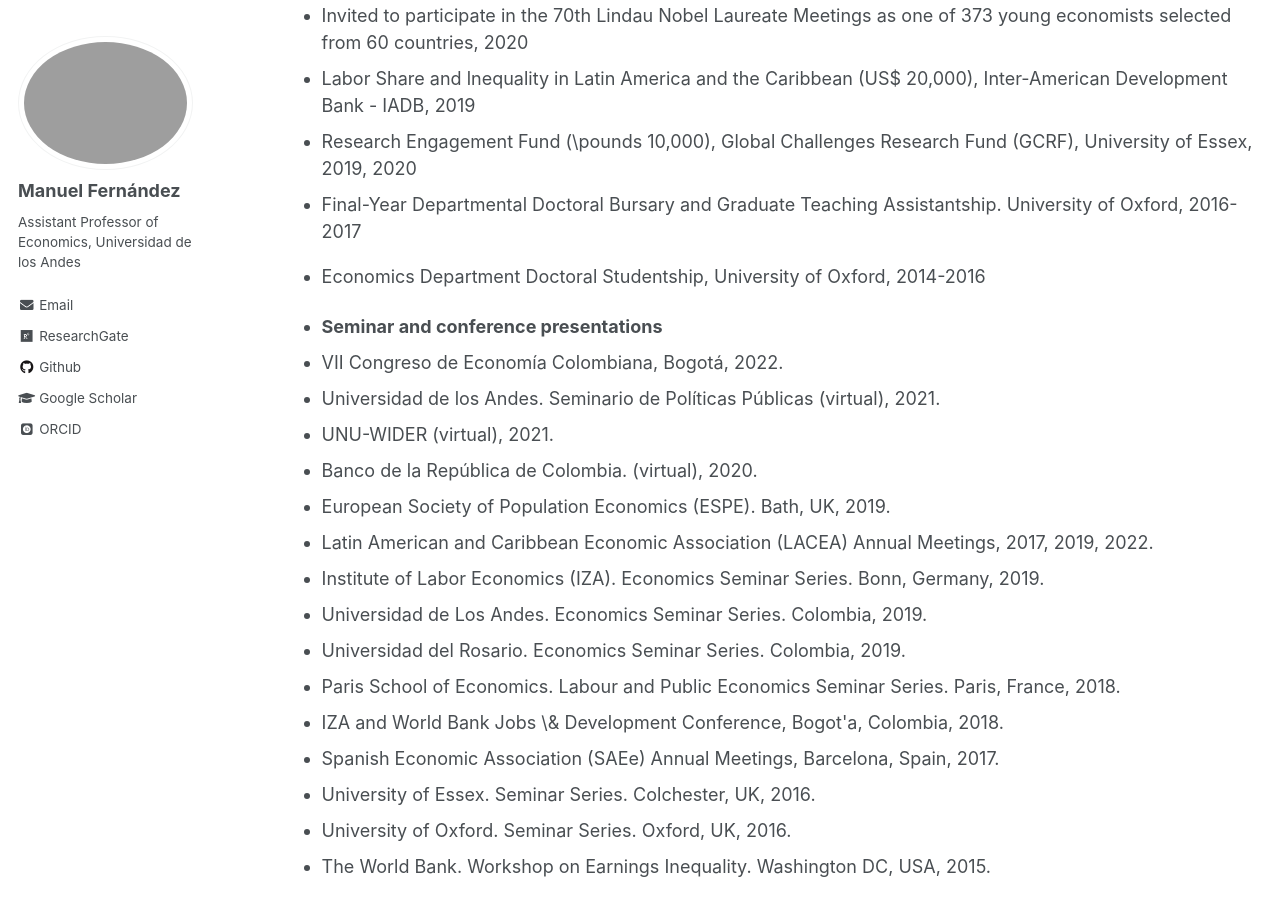
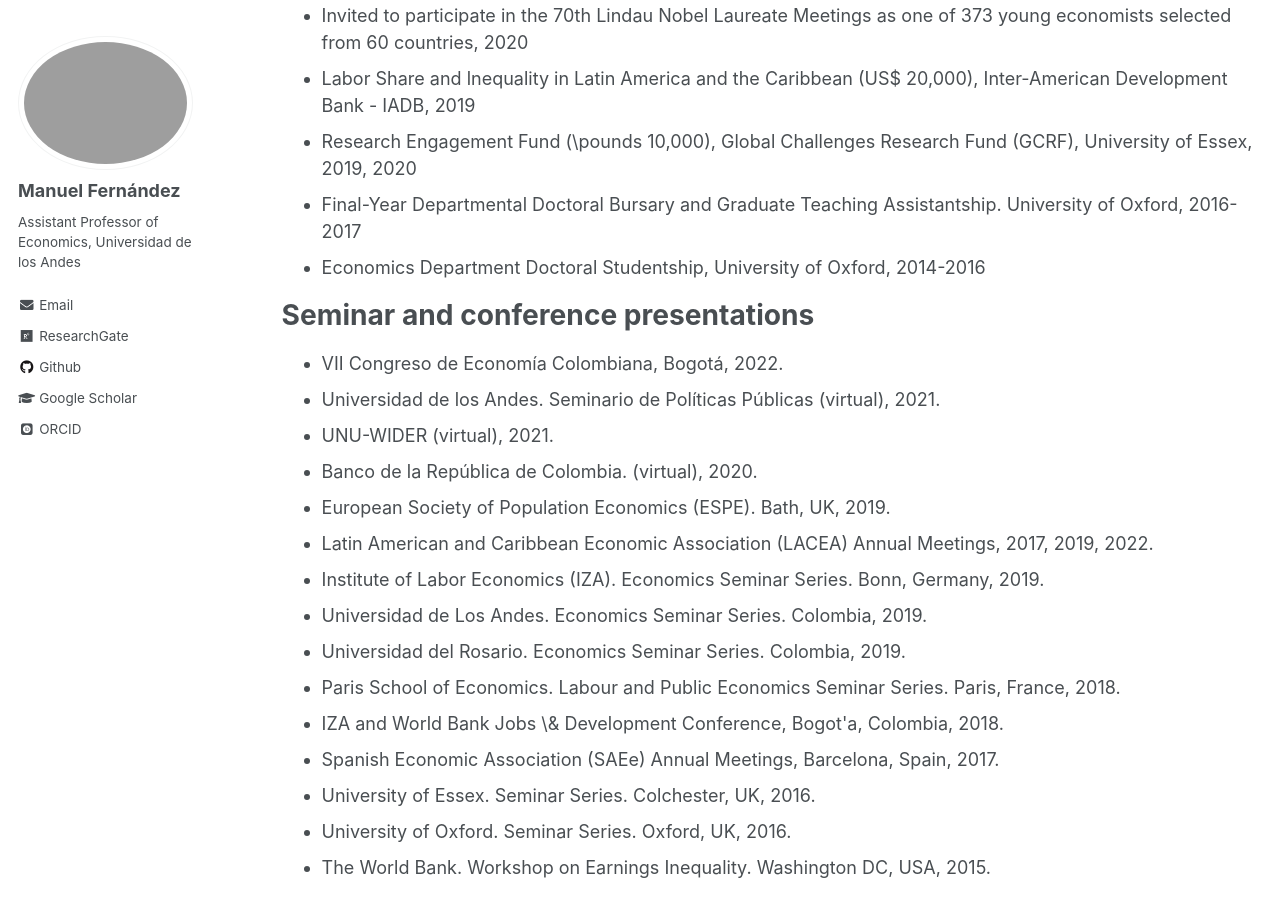
Before and after one commit to man-fern/man-fern.github.io, a Jekyll site: the page built from _pages/cv.md, in a window 1280 px wide and 900 px high, scrolled down 1789 px. Built offline with Jekyll 4.4.1, drawn with Linux system fonts in a browser that asks for light colours; some web fonts are replaced.

Commit message:
Update cv.md

```diff
--- a/_pages/cv.md
+++ b/_pages/cv.md
@@ -66,7 +66,8 @@ Grants, Fellowships, and Awards
 * Final-Year Departmental Doctoral Bursary and Graduate Teaching Assistantship. University of Oxford, 2016-2017
 * Economics Department Doctoral Studentship, University of Oxford, 2014-2016
 
-* **Seminar and conference presentations**
+Seminar and conference presentations
+======
 * VII Congreso de Economía Colombiana, Bogotá, 2022.
 * Universidad de los Andes. Seminario de Políticas Públicas (virtual), 2021.
 * UNU-WIDER (virtual), 2021.
```
